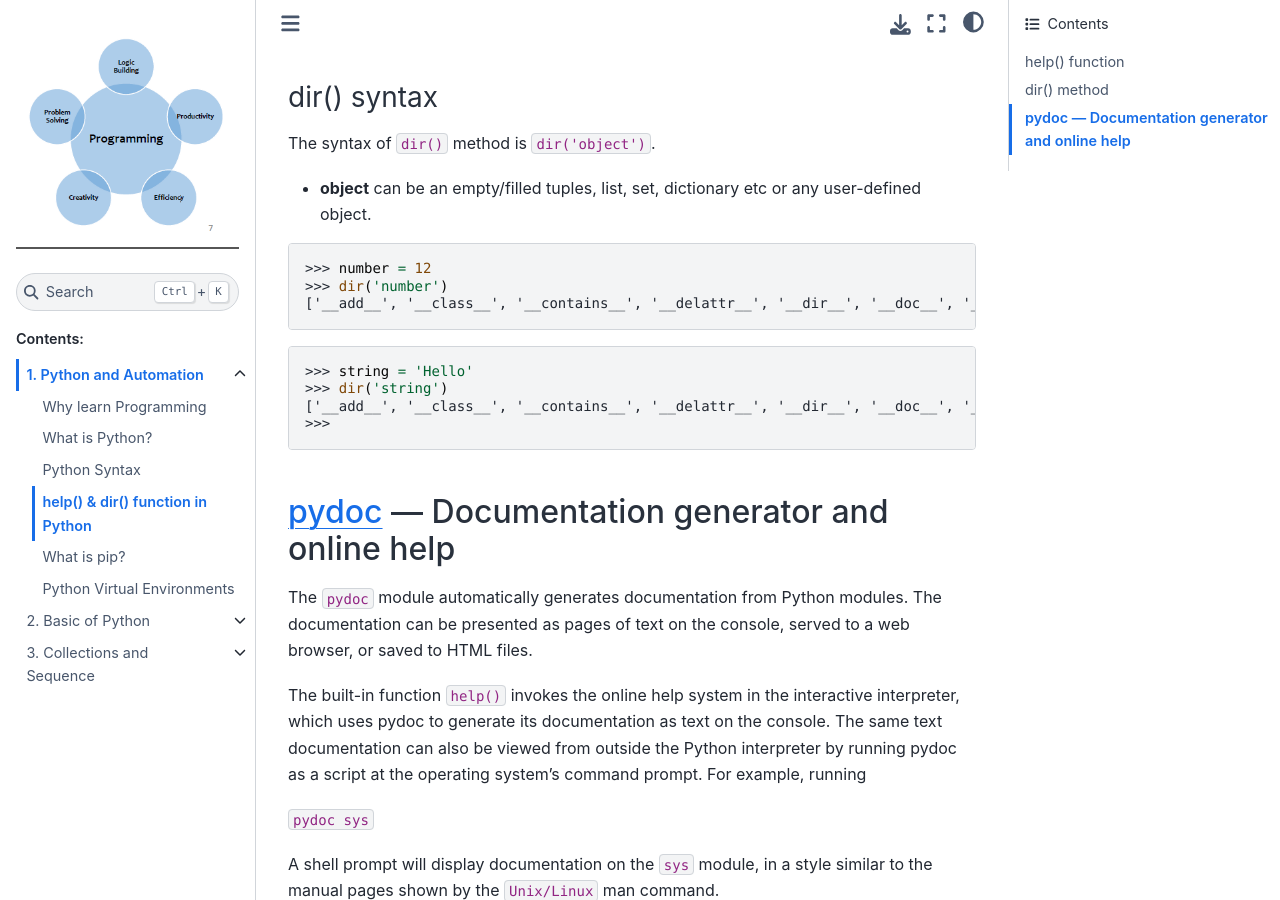
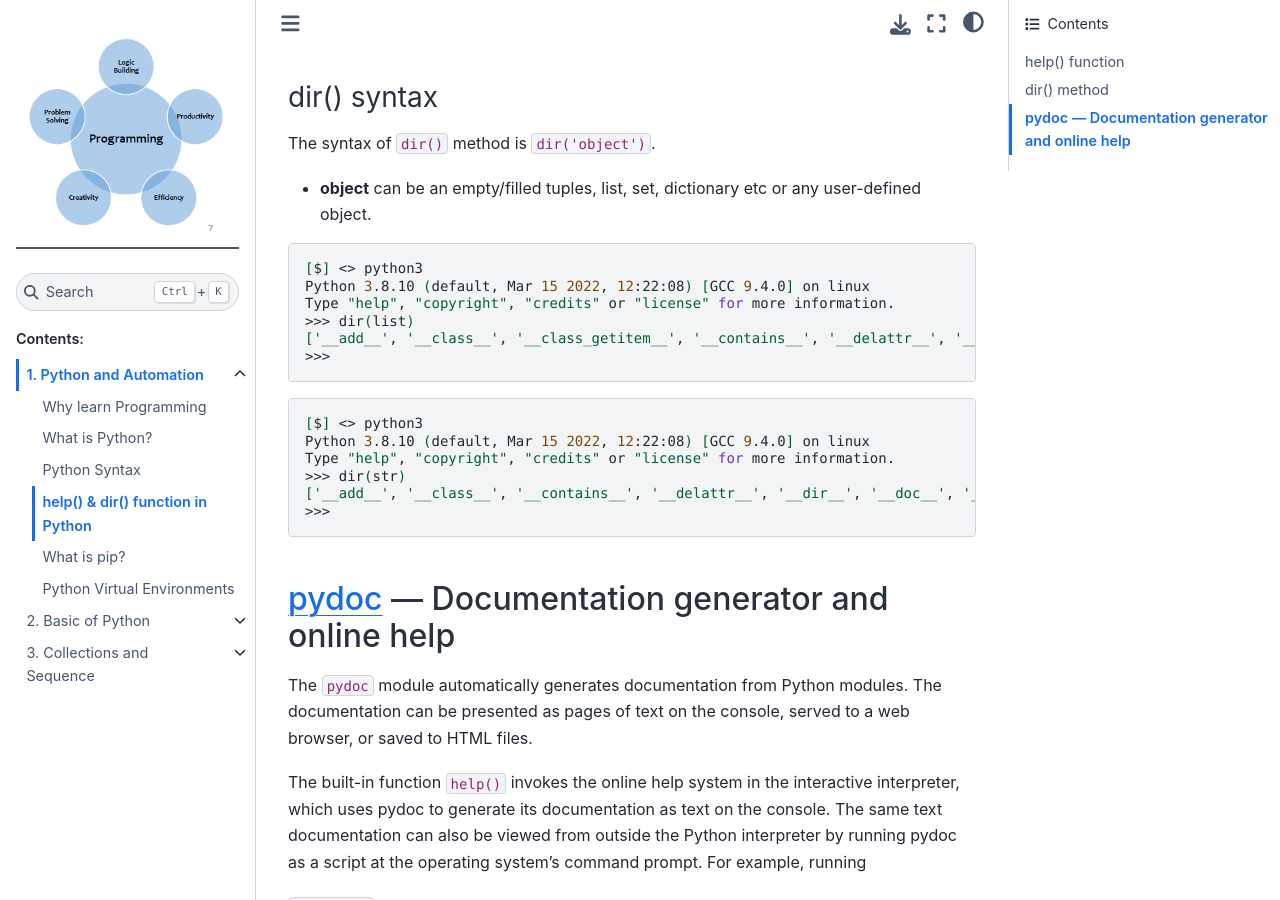
Before and after one commit to sydasif/python-book, a Sphinx documentation site: the page built from docs/source/ch-01/04_help.md, in a window 1280 px wide and 900 px high, scrolled down 1974 px. Built offline with Sphinx 7.4.7 and the Sphinx Book theme 1.1.4, drawn with Linux system fonts in a browser that asks for light colours.

````diff
--- a/docs/source/ch-01/04_help.md
+++ b/docs/source/ch-01/04_help.md
@@ -100,16 +100,21 @@
 
 - **object** can be an empty/filled tuples, list, set, dictionary etc or any user-defined object.
 
-```python
->>> number = 12
->>> dir('number')
-['__add__', '__class__', '__contains__', '__delattr__', '__dir__', '__doc__', '__eq__', '__format__', '__ge__', '__getattribute__', '__getitem__', '__getnewargs__', '__gt__', '__hash__', '__init__', '__init_subclass__', '__iter__', '__le__', '__len__', '__lt__', '__mod__', '__mul__', '__ne__', '__new__', '__reduce__', '__reduce_ex__', '__repr__', '__rmod__', '__rmul__', '__setattr__', '__sizeof__', '__str__', '__subclasshook__', 'capitalize', 'casefold', 'center', 'count', 'encode', 'endswith', 'expandtabs', 'find', 'format', 'format_map', 'index', 'isalnum', 'isalpha', 'isascii', 'isdecimal', 'isdigit', 'isidentifier', 'islower', 'isnumeric', 'isprintable', 'isspace', 'istitle', 'isupper', 'join', 'ljust', 'lower', 'lstrip', 'maketrans', 'partition', 'replace', 'rfind', 'rindex', 'rjust', 'rpartition', 'rsplit', 'rstrip', 'split', 'splitlines', 'startswith', 'strip', 'swapcase', 'title', 'translate', 'upper', 'zfill']
+```shell
+[$] <> python3
+Python 3.8.10 (default, Mar 15 2022, 12:22:08) [GCC 9.4.0] on linux
+Type "help", "copyright", "credits" or "license" for more information.
+>>> dir(list)
+['__add__', '__class__', '__class_getitem__', '__contains__', '__delattr__', '__delitem__', '__dir__', '__doc__', '__eq__', '__format__', '__ge__', '__getattribute__', '__getitem__', '__gt__', '__hash__', '__iadd__', '__imul__', '__init__', '__init_subclass__', '__iter__', '__le__', '__len__', '__lt__', '__mul__', '__ne__', '__new__', '__reduce__', '__reduce_ex__', '__repr__', '__reversed__', '__rmul__', '__setattr__', '__setitem__', '__sizeof__', '__str__', '__subclasshook__', 'append', 'clear', 'copy', 'count', 'extend', 'index', 'insert', 'pop', 'remove', 'reverse', 'sort']
+>>>
 ```
 
-```python
->>> string = 'Hello'
->>> dir('string')
-['__add__', '__class__', '__contains__', '__delattr__', '__dir__', '__doc__', '__eq__', '__format__', '__ge__', '__getattribute__', '__getitem__', '__getnewargs__', '__gt__', '__hash__', '__init__', '__init_subclass__', '__iter__', '__le__', '__len__', '__lt__', '__mod__', '__mul__', '__ne__', '__new__', '__reduce__', '__reduce_ex__', '__repr__', '__rmod__', '__rmul__', '__setattr__', '__sizeof__', '__str__', '__subclasshook__', 'capitalize', 'casefold', 'center', 'count', 'encode', 'endswith', 'expandtabs', 'find', 'format', 'format_map', 'index', 'isalnum', 'isalpha', 'isascii', 'isdecimal', 'isdigit', 'isidentifier', 'islower', 'isnumeric', 'isprintable', 'isspace', 'istitle', 'isupper', 'join', 'ljust', 'lower', 'lstrip', 'maketrans', 'partition', 'replace', 'rfind', 'rindex', 'rjust', 'rpartition', 'rsplit', 'rstrip', 'split', 'splitlines', 'startswith', 'strip', 'swapcase', 'title', 'translate', 'upper', 'zfill']
+```shell
+[$] <> python3
+Python 3.8.10 (default, Mar 15 2022, 12:22:08) [GCC 9.4.0] on linux
+Type "help", "copyright", "credits" or "license" for more information.
+>>> dir(str)
+['__add__', '__class__', '__contains__', '__delattr__', '__dir__', '__doc__', '__eq__', '__format__', '__ge__', '__getattribute__', '__getitem__', '__getnewargs__', '__gt__', '__hash__', '__init__', '__init_subclass__', '__iter__', '__le__', '__len__', '__lt__', '__mod__', '__mul__', '__ne__', '__new__', '__reduce__', '__reduce_ex__', '__repr__', '__rmod__', '__rmul__', '__setattr__', '__sizeof__', '__str__', '__subclasshook__', 'capitalize', 'casefold', 'center', 'count', 'encode', 'endswith', 'expandtabs', 'find', 'format', 'format_map', 'index', 'isalnum', 'isalpha', 'isascii', 'isdecimal', 'isdigit', 'isidentifier', 'islower', 'isnumeric', 'isprintable', 'isspace', 'istitle', 'isupper', 'join', 'ljust', 'lower', 'lstrip', 'maketrans', 'partition', 'removeprefix', 'removesuffix', 'replace', 'rfind', 'rindex', 'rjust', 'rpartition', 'rsplit', 'rstrip', 'split', 'splitlines', 'startswith', 'strip', 'swapcase', 'title', 'translate', 'upper', 'zfill']
 >>>
 ```
 
````
Also changed, not shown: docs/source/ch-03/03_list.ipynb.
